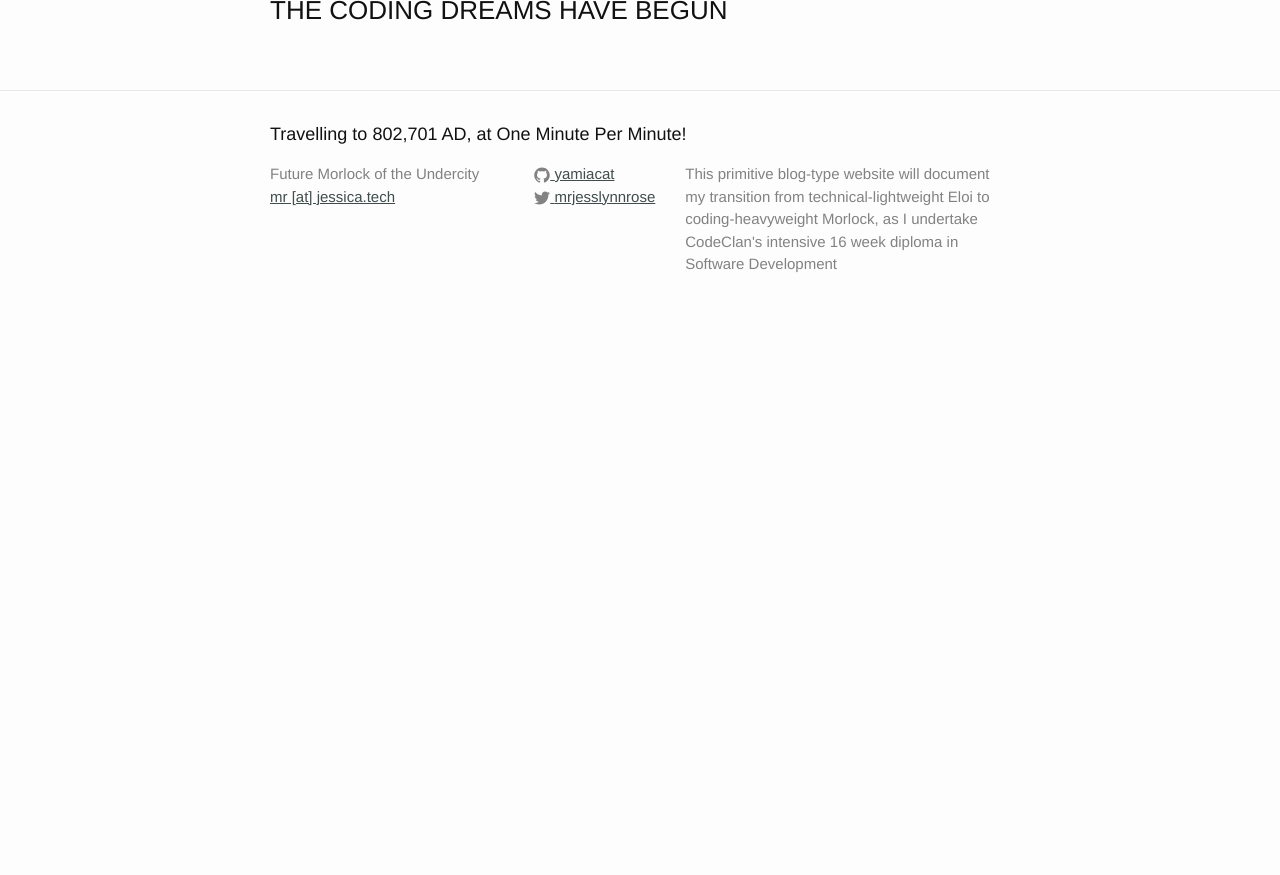
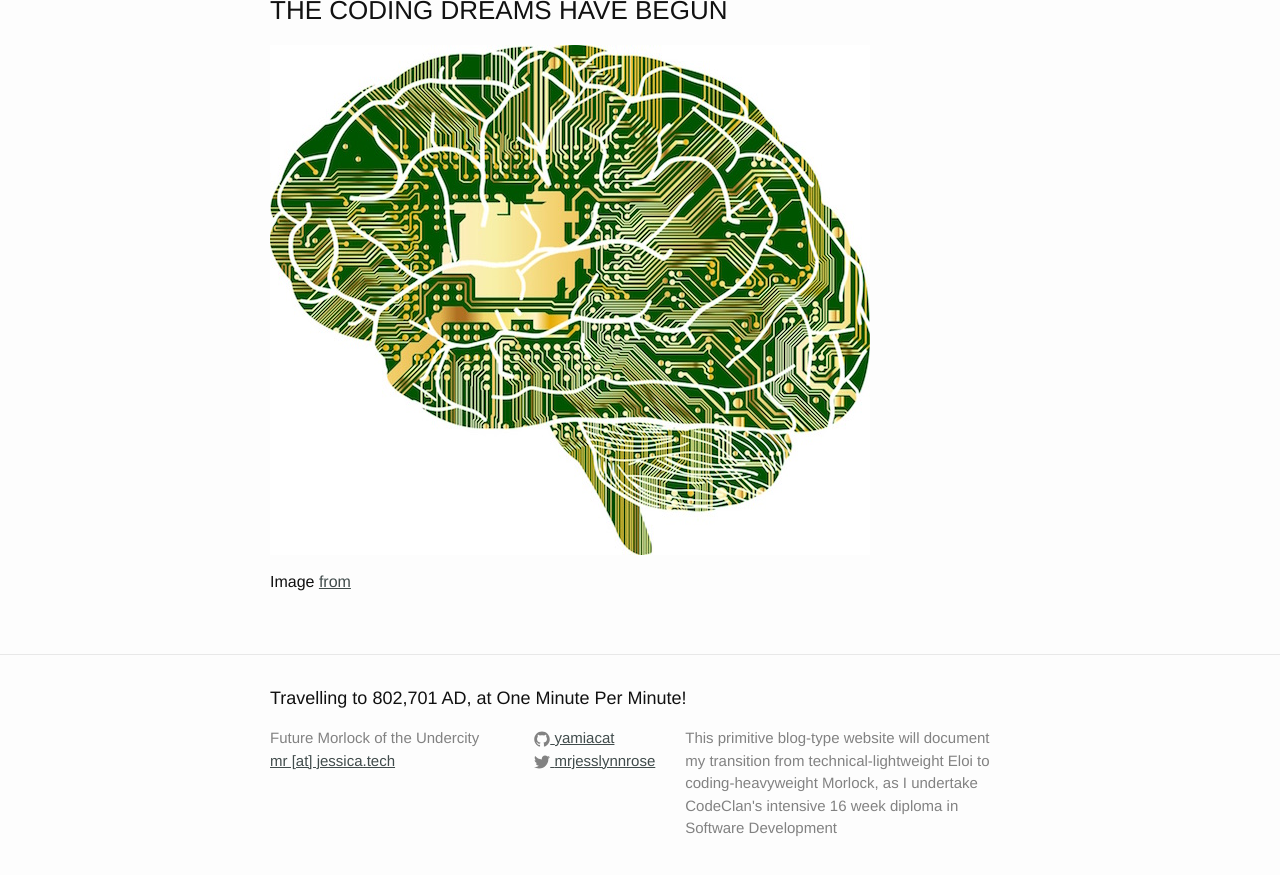
Before and after one commit to yamiacat/yamiacat.github.io, a Jekyll site: the page built from _posts/2017-04-18-one-word-variables.markdown, in a window 1280 px wide and 900 px high, scrolled down 3033 px. Shown: the top 875 px of the window. Built offline with Jekyll 4.4.1, drawn with Linux system fonts in a browser that asks for light colours; comment, search, counter and statistics services are not loaded; before the commit the page ends 3369 px from its top, so only the background shows below that.

Commit message:
Edit today's blogpost

```diff
--- a/_posts/2017-04-18-one-word-variables.markdown
+++ b/_posts/2017-04-18-one-word-variables.markdown
@@ -7,21 +7,23 @@
 ---
 While reviewing class creation we had homework simulating library software, and, being the lit geek that I am, I included this:
 
-![Thomas Pynchon's "V"]({{site.url}}/assets/v.jpg)
+![Cover of Thomas Pynchon's "V"]({{site.url}}/assets/v.jpg "Thomas Pynchon's "V"")
 
 I really missed a trick, there. I could have indulged my latent desire for one word variables a little more extensively!
 
-![Tom McCarthy's "C"]({{site.url}}/assets/c.jpg)
+![Cover of Tom McCarthy's "C"]({{site.url}}/assets/c.jpg "Tom McCarthy's "C"")
 
-![Matt Beaumont's "e"]({{site.url}}/assets/e.jpg)
+![Cover of Matt Beaumont's "e"]({{site.url}}/assets/e.jpg "Matt Beaumont's "e"")
 
-![Therese Anne Fowler's "Z"]({{site.url}}/assets/z.jpg)
+![Cover of Therese Anne Fowler's "Z"]({{site.url}}/assets/z.jpg "Therese Anne Fowler's "Z"")
 
 In other news:
 
 ### THE CODING DREAMS HAVE BEGUN
 
+![Circuit brain]({{site.url}}/assets/code-brain.jpg)
 
+Image [from](http://maxpixel.freegreatpicture.com/Thought-Anatomy-Skull-Biology-Mind-Thinking-Brain-1751201)
 
 {% if page.comments %} <div id="disqus_thread"></div>
 <script>
```
Also changed, not shown: assets/code-brain.jpg (added), assets/morlock-icon.jpg (added), 1 other file.
